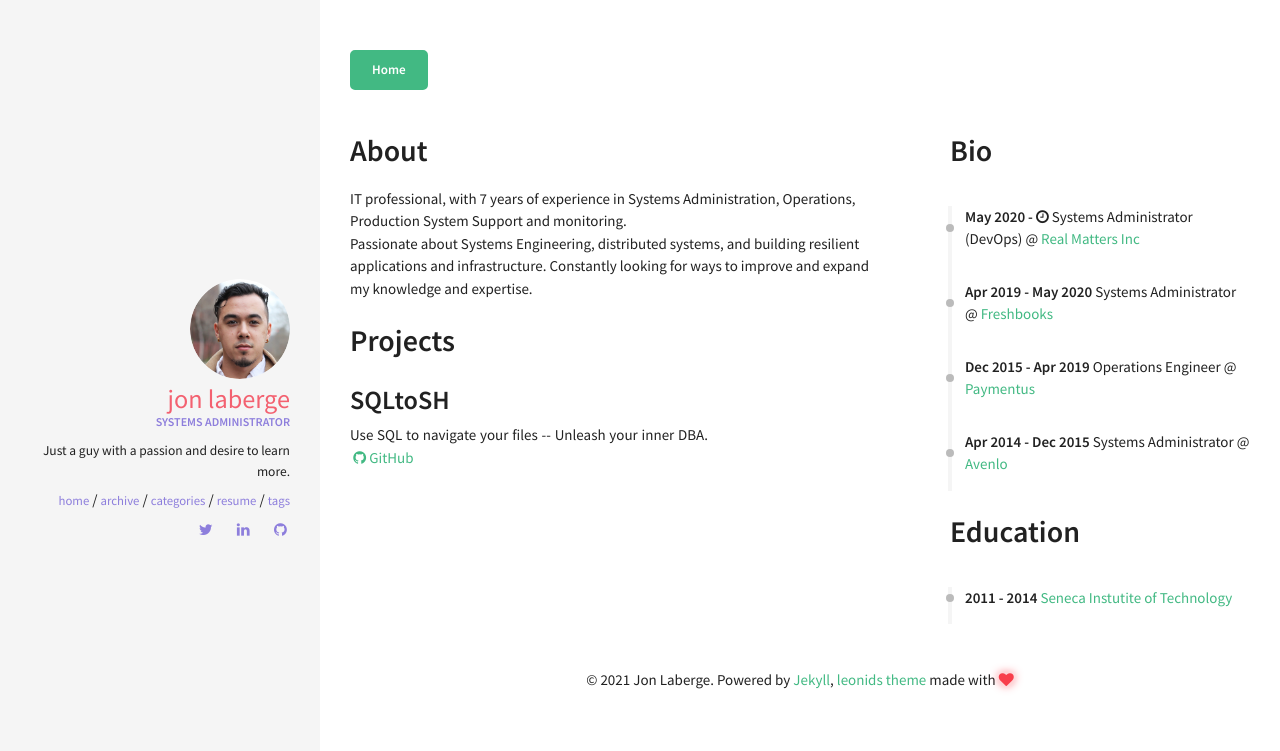
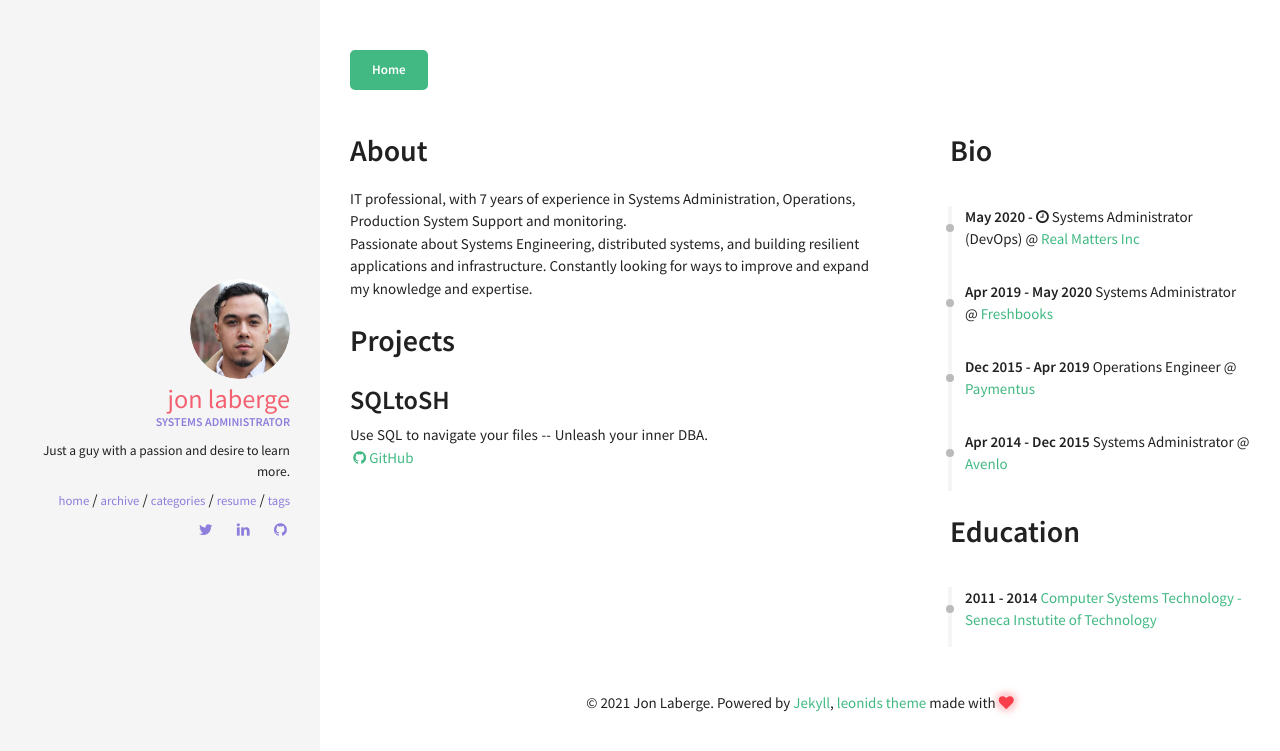
Before and after one commit to jrlaberge/jrlaberge.github.io, a Jekyll site: the page built from resume.html, in a window 1280 px wide. Shown: the top 751 px of the page. Built offline with Jekyll 4.4.1, drawn with Linux system fonts in a browser that asks for light colours.

Commit message:
Update from Forestry.io Jon Laberge updated _data/index/education.yml

```diff
--- a/_data/index/education.yml
+++ b/_data/index/education.yml
@@ -1,3 +1,4 @@
-- name: Seneca Instutite of Technology
+---
+- name: Computer Systems Technology - Seneca Instutite of Technology
   link: https://www.senecacollege.ca/
   date: 2011 - 2014
```
